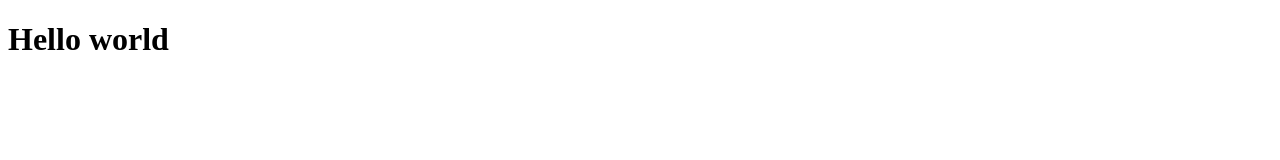
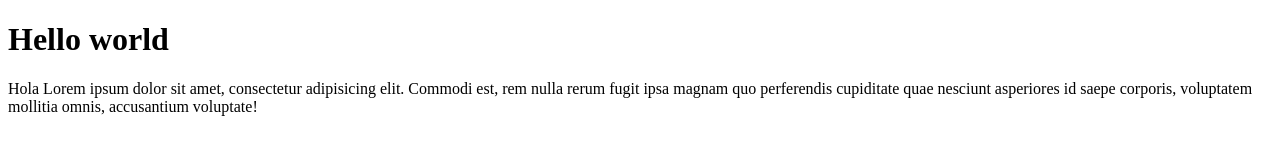
Before and after one commit to manuginn/clase101, a plain HTML site: page index.html in a window 1280 px wide. Drawn offline with Linux system fonts and the light colour scheme.

Commit message:
agregue mas cosas

```diff
--- a/index.html
+++ b/index.html
@@ -9,6 +9,9 @@
 <body>
     <body>
         <h1>Hello world</h1>
+        <p>
+            Hola Lorem ipsum dolor sit amet, consectetur adipisicing elit. Commodi est, rem nulla rerum fugit ipsa magnam quo perferendis cupiditate quae nesciunt asperiores id saepe corporis, voluptatem mollitia omnis, accusantium voluptate!
+        </p>
     </body>
 </body>
 </html>
```
